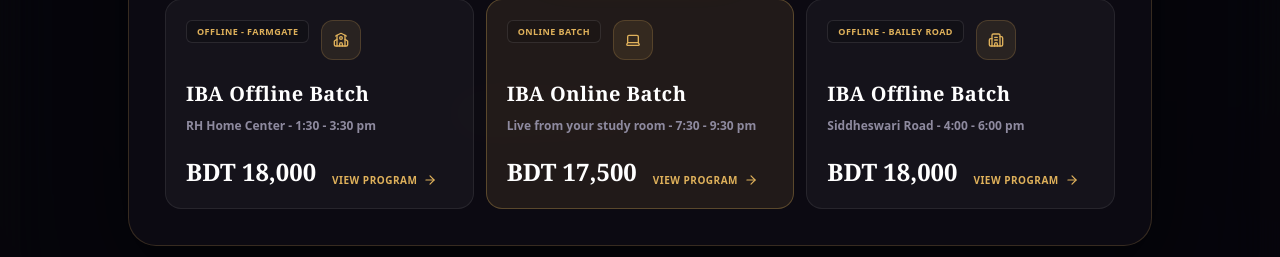
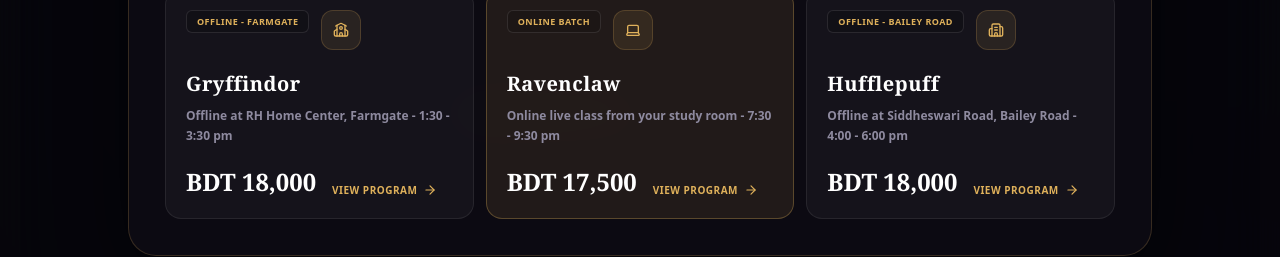
Before and after one commit to raf0670/math-magician-client, a Next.js app: page / in a window 1280 px wide. Shown: the part 473-730 px from the top of the page. Built offline with nearby package versions, Linux system fonts and the light colour scheme; no server answers.

Commit message:
feat: update program names and descriptions to reflect house themes across various components

```diff
--- a/src/app/(dashboard)/dashboard/admin/enrollments/page.jsx
+++ b/src/app/(dashboard)/dashboard/admin/enrollments/page.jsx
@@ -23,6 +23,33 @@
   rejected: "border-red-400/25 bg-red-400/10 text-red-200",
 };
 
+const PLAN_DISPLAY_NAMES = {
+  offline: "Gryffindor",
+  premium: "Ravenclaw",
+  online: "Hufflepuff",
+  "IBA Offline Batch - Farmgate": "Gryffindor",
+  "IBA Online Batch": "Ravenclaw",
+  "IBA Offline Batch - Bailey Road": "Hufflepuff",
+  "Farmgate - Gryffindor": "Gryffindor",
+  "Online - Ravenclaw": "Ravenclaw",
+  "Bailey Road - Hufflepuff": "Hufflepuff",
+  Gryffindor: "Gryffindor",
+  Ravenclaw: "Ravenclaw",
+  Hufflepuff: "Hufflepuff",
+};
+
+const BATCH_DISPLAY_NAMES = {
+  Farmgate: "Gryffindor",
+  "Bailey Road": "Hufflepuff",
+  Online: "Ravenclaw",
+  "Farmgate - Gryffindor": "Gryffindor",
+  "Bailey Road - Hufflepuff": "Hufflepuff",
+  "Online - Ravenclaw": "Ravenclaw",
+  Gryffindor: "Gryffindor",
+  Hufflepuff: "Hufflepuff",
+  Ravenclaw: "Ravenclaw",
+};
+
 function formatDate(value) {
   if (!value) return "Not reviewed";
   return new Intl.DateTimeFormat("en-US", {
@@ -38,6 +65,19 @@
 function formatInfoValue(value) {
   if (Array.isArray(value)) return value.length ? value.join(", ") : "";
   return value;
+}
+
+function getPlanDisplayName(item) {
+  return PLAN_DISPLAY_NAMES[item.planId] || PLAN_DISPLAY_NAMES[item.planTitle] || item.planTitle;
+}
+
+function formatPlanValue(item) {
+  const planName = getPlanDisplayName(item) || "Not selected";
+  return item.amount ? `${planName} - BDT ${item.amount}` : planName;
+}
+
+function formatPreferredBatch(value) {
+  return BATCH_DISPLAY_NAMES[value] || value;
 }
 
 export default function AdminEnrollmentReviewsPage() {
@@ -288,10 +328,10 @@
                 </div>
 
                 <div className="mt-5 grid gap-3 text-sm sm:grid-cols-2 lg:grid-cols-4">
-                  <Info label="Plan" value={`${item.planTitle} - BDT ${item.amount}`} />
+                  <Info label="Plan" value={formatPlanValue(item)} />
                   <Info label="Phone" value={item.enrollment?.phoneNumber} />
                   <Info label="College" value={item.enrollment?.college} />
-                  <Info label="Preferred Batch" value={item.enrollment?.preferredBatch || "Not selected"} />
+                  <Info label="Preferred Batch" value={formatPreferredBatch(item.enrollment?.preferredBatch) || "Not selected"} />
                   <Info label="Group" value={item.enrollment?.group} />
                   <Info label="HSC Batch" value={item.enrollment?.hscBatch} />
                   <Info label="Backup Choice" value={item.enrollment?.backupChoice} />
--- a/src/app/payment/details/page.jsx
+++ b/src/app/payment/details/page.jsx
@@ -10,9 +10,9 @@
 import FlashyLoader, { LoadingButtonLabel } from "@/components/shared/FlashyLoader";
 
 const PLANS = {
-  offline: { title: "IBA Offline Batch - Farmgate", amount: "BDT 18,000" },
-  premium: { title: "IBA Online Batch", amount: "BDT 17,500" },
-  online: { title: "IBA Offline Batch - Bailey Road", amount: "BDT 18,000" },
+  offline: { title: "Gryffindor", amount: "BDT 18,000" },
+  premium: { title: "Ravenclaw", amount: "BDT 17,500" },
+  online: { title: "Hufflepuff", amount: "BDT 18,000" },
 };
 
 const BATCH_PLAN_IDS = {
@@ -20,6 +20,12 @@
   "Bailey Road": "online",
   Online: "premium",
 };
+
+const BATCH_OPTIONS = [
+  { label: "Gryffindor", value: "Farmgate" },
+  { label: "Hufflepuff", value: "Bailey Road" },
+  { label: "Ravenclaw", value: "Online" },
+];
 
 const INITIAL_FORM = {
   email: "",
@@ -384,7 +390,7 @@
             </FormSection>
 
             <FormSection title="Batch Information" description="Description (required)" index={4}>
-              <RadioField label="Which batch do you want to be enrolled?" field="preferredBatch" required value={form.preferredBatch} error={fieldErrors.preferredBatch} options={["Farmgate", "Bailey Road", "Online"]} onChange={updateField} />
+              <RadioField label="Which batch do you want to be enrolled?" field="preferredBatch" required value={form.preferredBatch} error={fieldErrors.preferredBatch} options={BATCH_OPTIONS} onChange={updateField} />
             </FormSection>
 
             <FormSection title="bKash Payment" description="Scan the QR code, complete payment, then enter the transaction ID from bKash." index={5}>
@@ -525,26 +531,31 @@
         {required ? <span className={error ? "text-[#F2A7A7]" : "text-[#DFB15B]"}> *</span> : null}
       </legend>
       <div className={`mt-4 grid gap-3 rounded-2xl border p-3 sm:grid-cols-2 ${error ? "border-[#F2A7A7]/45 bg-[#2A171B]/45" : complete ? "border-[#74D99F]/30 bg-[#102019]/50" : "border-white/5 bg-[#0F0D15]/70"}`}>
-        {options.map((option) => (
+        {options.map((option) => {
+          const optionValue = typeof option === "string" ? option : option.value;
+          const optionLabel = typeof option === "string" ? option : option.label;
+
+          return (
           <motion.label
-            key={option}
+            key={optionValue}
             whileHover={{ y: -2 }}
-            className={`flex cursor-pointer items-center gap-3 rounded-2xl border px-4 py-3 text-sm font-medium transition ${value === option ? "border-[#74D99F]/50 bg-[#74D99F]/15 text-white shadow-[0_0_24px_rgba(116,217,159,0.08)]" : "border-white/5 bg-[#17131F]/70 text-[#D8D4E5] hover:border-white/12 hover:bg-[#1E1928]"}`}
+            className={`flex cursor-pointer items-center gap-3 rounded-2xl border px-4 py-3 text-sm font-medium transition ${value === optionValue ? "border-[#74D99F]/50 bg-[#74D99F]/15 text-white shadow-[0_0_24px_rgba(116,217,159,0.08)]" : "border-white/5 bg-[#17131F]/70 text-[#D8D4E5] hover:border-white/12 hover:bg-[#1E1928]"}`}
           >
             <input
               type="radio"
               name={field}
-              value={option}
-              checked={value === option}
+              value={optionValue}
+              checked={value === optionValue}
               onChange={(event) => onChange(field, event.target.value)}
               className="sr-only"
             />
-            <span className={`flex h-4 w-4 shrink-0 items-center justify-center rounded-full border ${value === option ? "border-[#74D99F] bg-[#74D99F]" : "border-[#8E8A9F]"}`}>
-              {value === option ? <Check className="h-3 w-3 text-black" /> : null}
+            <span className={`flex h-4 w-4 shrink-0 items-center justify-center rounded-full border ${value === optionValue ? "border-[#74D99F] bg-[#74D99F]" : "border-[#8E8A9F]"}`}>
+              {value === optionValue ? <Check className="h-3 w-3 text-black" /> : null}
             </span>
-            <span>{option}</span>
+            <span>{optionLabel}</span>
           </motion.label>
-        ))}
+          );
+        })}
       </div>
     </fieldset>
   );
--- a/src/components/about/AboutExperience.jsx
+++ b/src/components/about/AboutExperience.jsx
@@ -261,7 +261,7 @@
             <p className="text-xs font-bold uppercase tracking-[0.24em] text-[#DFB15B]">Ready When You Are</p>
             <h2 className="mt-3 font-serif text-3xl font-medium text-white">Start with the program that matches your life.</h2>
             <p className="mt-3 text-sm font-medium leading-6 text-[#8E8A9F]">
-              Choose online or offline batches, then use mocks and guided practice to build the pace IBA demands.
+              Choose your house program, then use mocks and guided practice to build the pace IBA demands.
             </p>
           </div>
           <Link
--- a/src/components/home/HomeIntroPopup.jsx
+++ b/src/components/home/HomeIntroPopup.jsx
@@ -10,8 +10,8 @@
   {
     id: "farmgate",
     badge: "Offline - Farmgate",
-    title: "IBA Offline Batch",
-    detail: "RH Home Center",
+    title: "Gryffindor",
+    detail: "Offline at RH Home Center, Farmgate",
     schedule: "1:30 - 3:30 pm",
     price: "BDT 18,000",
     icon: School,
@@ -19,8 +19,8 @@
   {
     id: "online",
     badge: "Online Batch",
-    title: "IBA Online Batch",
-    detail: "Live from your study room",
+    title: "Ravenclaw",
+    detail: "Online live class from your study room",
     schedule: "7:30 - 9:30 pm",
     price: "BDT 17,500",
     icon: Laptop,
@@ -29,8 +29,8 @@
   {
     id: "bailey-road",
     badge: "Offline - Bailey Road",
-    title: "IBA Offline Batch",
-    detail: "Siddheswari Road",
+    title: "Hufflepuff",
+    detail: "Offline at Siddheswari Road, Bailey Road",
     schedule: "4:00 - 6:00 pm",
     price: "BDT 18,000",
     icon: Building2,
--- a/src/components/home/Programs.jsx
+++ b/src/components/home/Programs.jsx
@@ -62,8 +62,8 @@
         {
             id: "offline",
             badge: "Offline - Farmgate",
-            title: "IBA Offline Batch",
-            desc: "Full comprehensive offline preparation at our physical center with face-to-face mentorship and real-time exam simulations.",
+            title: "Gryffindor",
+            desc: "An offline batch taken at our Farmgate center, built for face-to-face mentorship and real-time exam simulations.",
             icon: School,
             location: {
                 text: "RH Home Center, Farmgate",
@@ -90,8 +90,8 @@
         {
             id: "premium",
             badge: "Online Batch",
-            title: "IBA Online Batch",
-            desc: "Take your preparation sitting in you cozy study room. Best suited for those who are living far from offline batch locations",
+            title: "Ravenclaw",
+            desc: "An online batch taken live from your study room, built for students who want the full program without traveling to a physical center.",
             icon: Laptop,
             location: {
                 text: "Your Cozy Study Room"
@@ -117,9 +117,9 @@
         },
         {
             id: "online",
-            badge: "Offline - Bailey road",
-            title: "IBA Offline Batch",
-            desc: "Full comprehensive offline preparation at our physical center with face-to-face mentorship and real-time exam simulations.",
+            badge: "Offline - Bailey Road",
+            title: "Hufflepuff",
+            desc: "An offline batch taken at our Bailey Road center, built for face-to-face mentorship and real-time exam simulations.",
             icon: Building2,
             location: {
                 text: "Siddheswari Road, Bailey Road",
--- a/src/components/home/ThreeSteps.jsx
+++ b/src/components/home/ThreeSteps.jsx
@@ -18,7 +18,7 @@
         {
             num: "01",
             title: "Enroll",
-            description: "Pick your preferred program : offline or online, wherever you are more comfortable. Complete a quick registration. Your IBA journey begins.",
+            description: "Pick your preferred house program, wherever you are most comfortable. Complete a quick registration. Your IBA journey begins.",
             icon: Sparkles,
         },
         {
--- a/src/components/shared/Footer.jsx
+++ b/src/components/shared/Footer.jsx
@@ -8,9 +8,9 @@
   const currentYear = 2026; // Static synchronization point matching deployment cycle
 
   const programLinks = [
-    { name: "Online Batch", href: "/programs/online" },
-    { name: "Offline — Farmgate", href: "/programs/farmgate" },
-    { name: "Offline — Bailey Rd", href: "/programs/bailey-rd" },
+    { name: "Ravenclaw", href: "/programs/online" },
+    { name: "Gryffindor", href: "/programs/farmgate" },
+    { name: "Hufflepuff", href: "/programs/bailey-rd" },
     { name: "Crash Course", href: "/programs/crash-course" },
   ];
 
```
